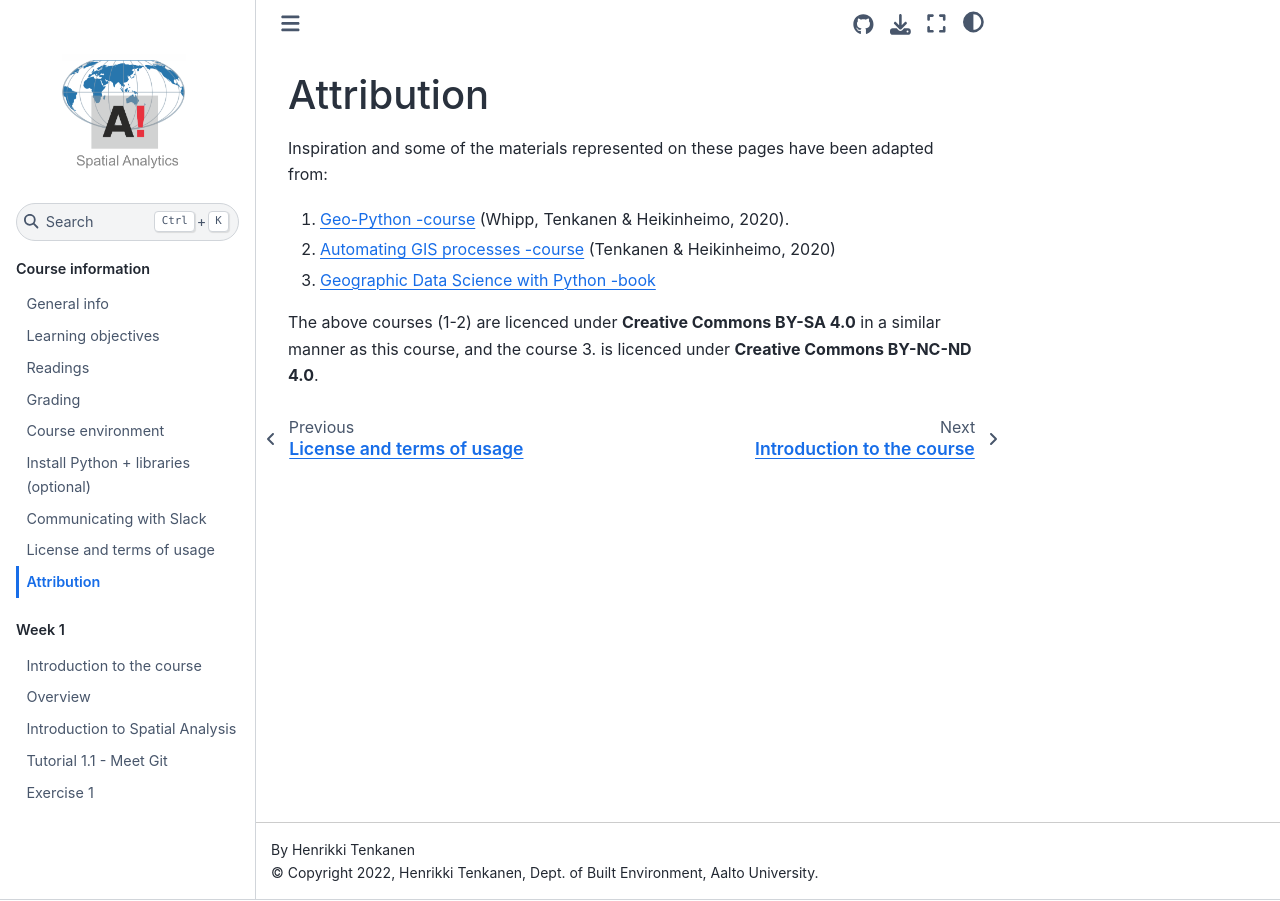
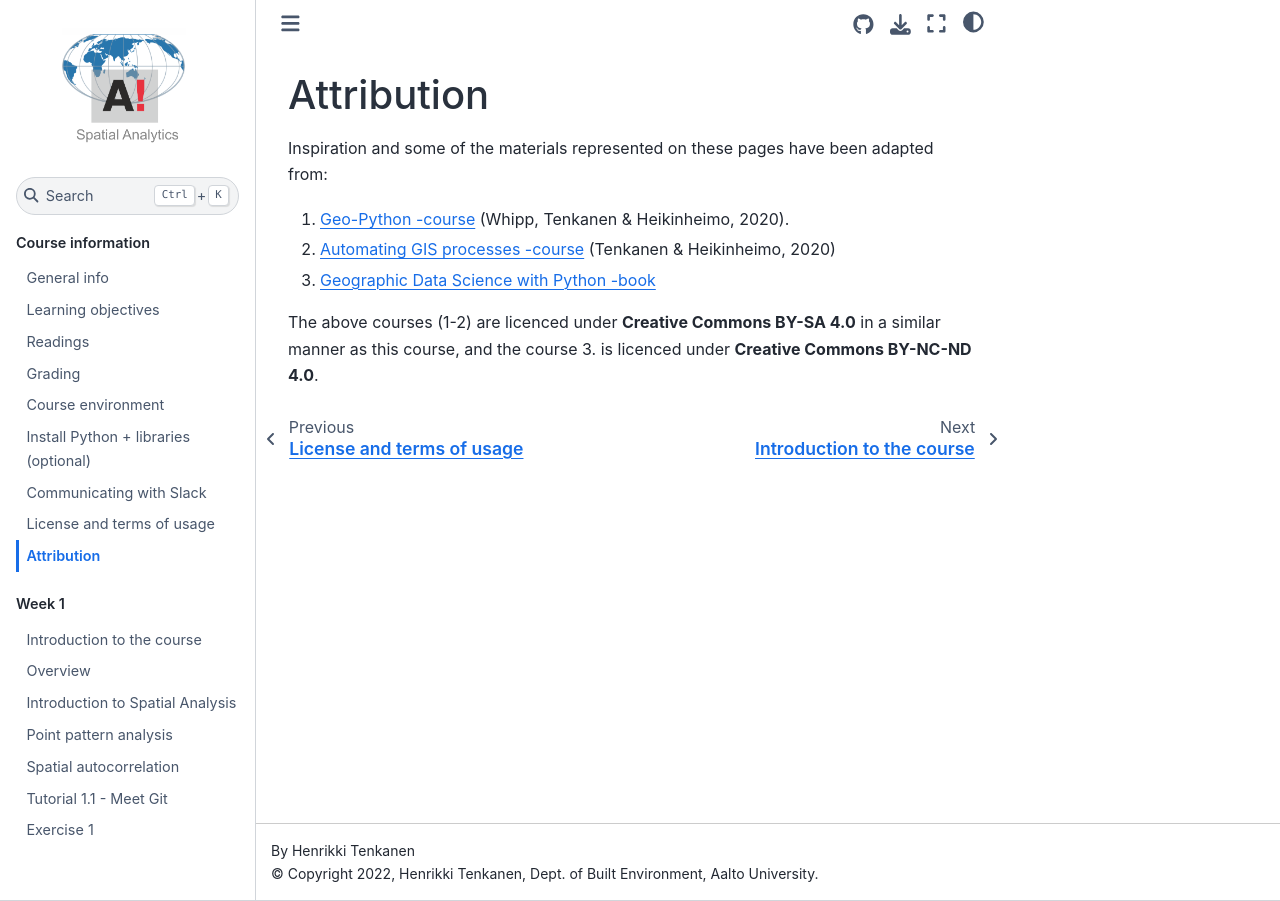
Before and after one commit to AaltoGIS/Spatial-Analytics, a Sphinx documentation site: the page built from source/course-info/attribution.rst, in a window 1280 px wide. Built offline with Sphinx 7.4.7 and the Sphinx Book theme 1.1.4, drawn with Linux system fonts in a browser that asks for light colours; pages that are not in the unit, such as notebooks, are missing from menus.

Commit message:
Add lesson slides

```diff
--- a/source/index.rst
+++ b/source/index.rst
@@ -140,11 +140,12 @@
     lessons/L1/overview
     lessons/L1/introduction-to-spatial-analysis
     lessons/L1/intro-to-python-geostack.ipynb
+    lessons/L1/point-pattern-analysis
+    lessons/L1/spatial-autocorrelation
     lessons/L1/git-basics
     lessons/L1/exercise-1
 
-    .. lessons/L1/point-pattern-analysis
-    .. lessons/L1/spatial-autocorrelation
+
 
 ..    .. toctree::
         :maxdepth: 1
```
